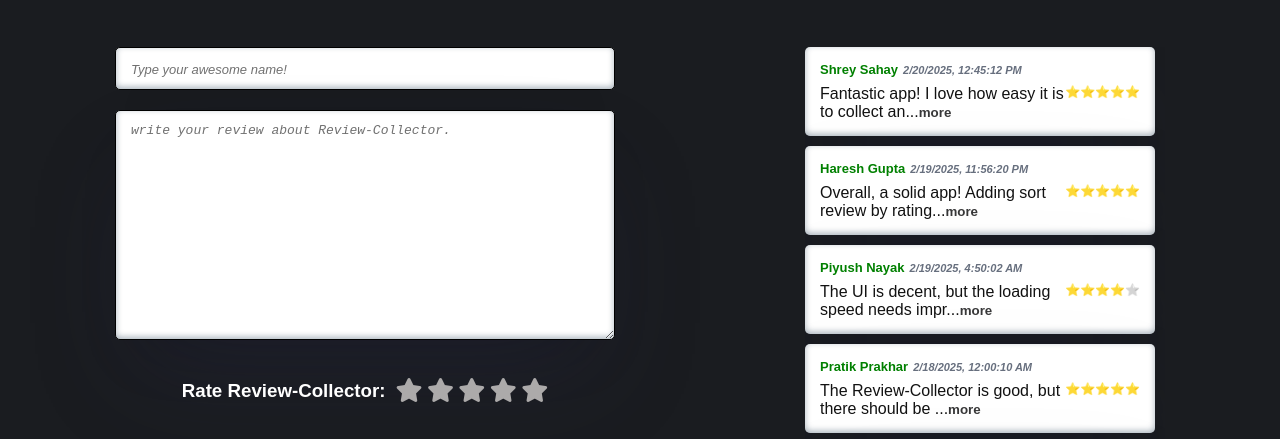
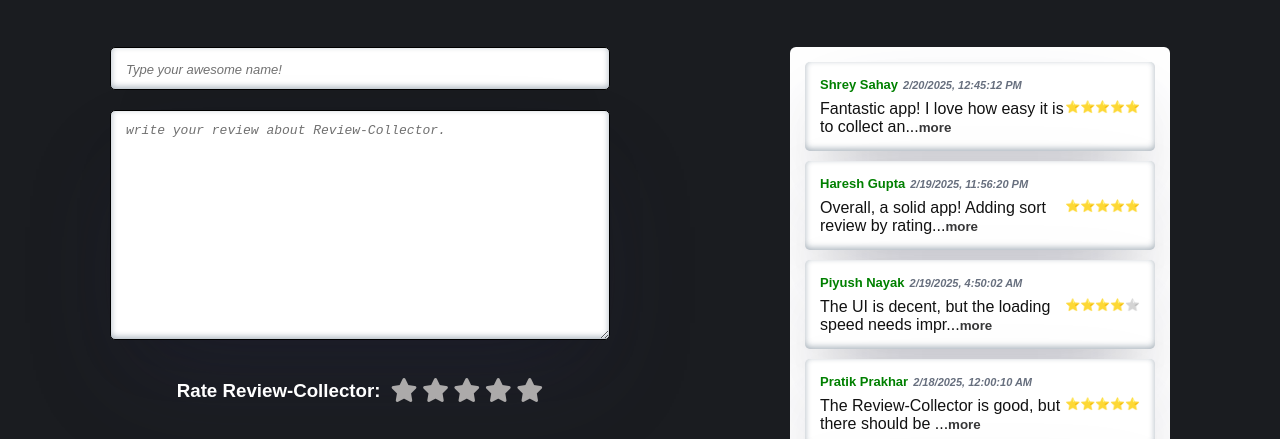
Before and after one commit to sahemant12/13-Review-Collector, a plain HTML site: page index.html in a window 1280 px wide. Shown: the part 60-499 px from the top of the page. Drawn offline with Linux system fonts and the light colour scheme.

Commit message:
frontend-done

```diff
--- a/responsive.css
+++ b/responsive.css
@@ -1,5 +1,5 @@
 
-@media (min-width:750px) and (max-width:1023px) {
+@media (min-width:850px) and (max-width:1023px) {
     .container{
         display: flex;
         justify-content:space-around;
@@ -13,7 +13,7 @@
     }
 }
 
-@media (min-width:540px) and (max-width:749px){
+@media (min-width:540px) and (max-width:849px){
     .container{
         display: flex;
         flex-direction: column;
--- a/style.css
+++ b/style.css
@@ -72,12 +72,14 @@
 }
 
 .review-lists{
+    background-color: #fff;
     display: flex;
     flex-direction: column;
     row-gap: 10px;
-    height: 400px;
+    height: 415px;
     overflow-y: auto;
-    padding-right: 10px;
+    padding: 15px;
+    border-radius: 6px;
 }
 .review-lists li{
     display: flex;
@@ -154,9 +156,6 @@
 .star-icon{
     cursor: pointer;
 }
-/* .star-icon:hover{
-    color: #D1D106 !important;
-} */
 .rate{
     color: #D1D106 !important;
 }
```
